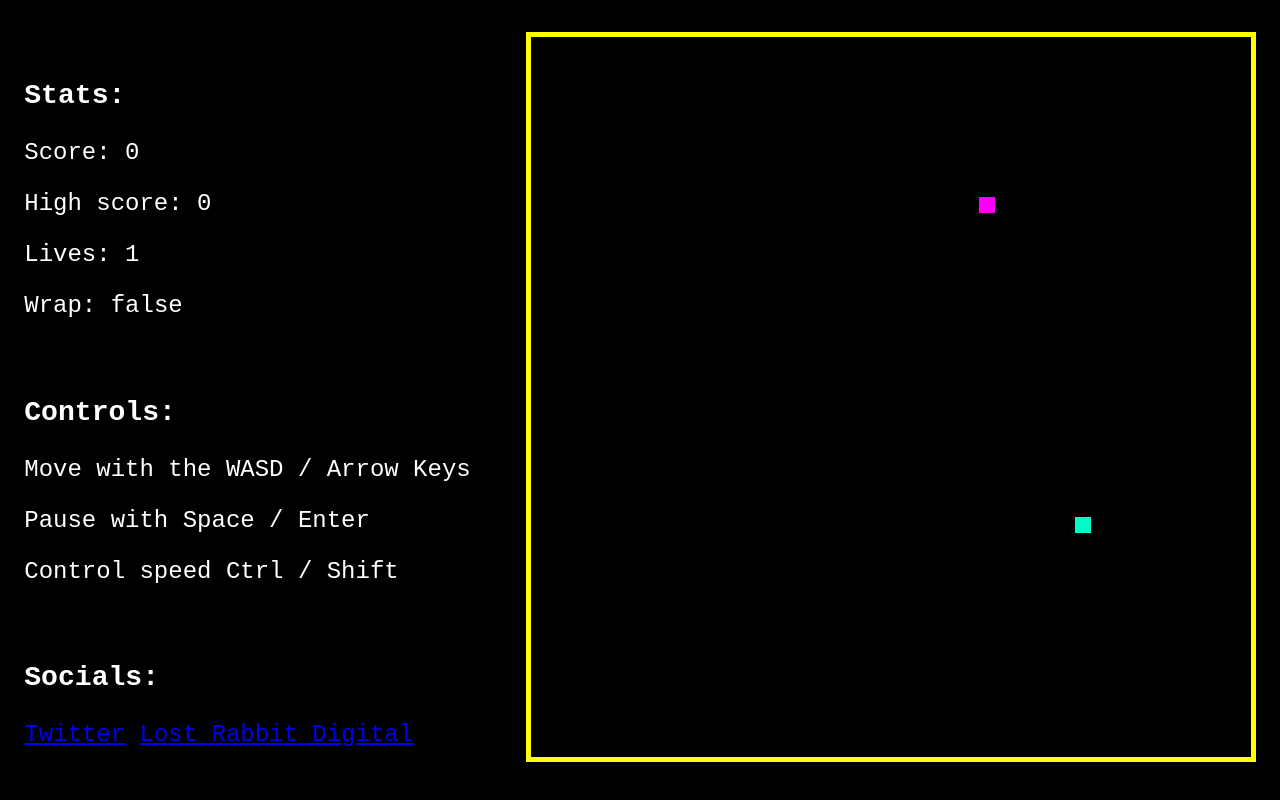
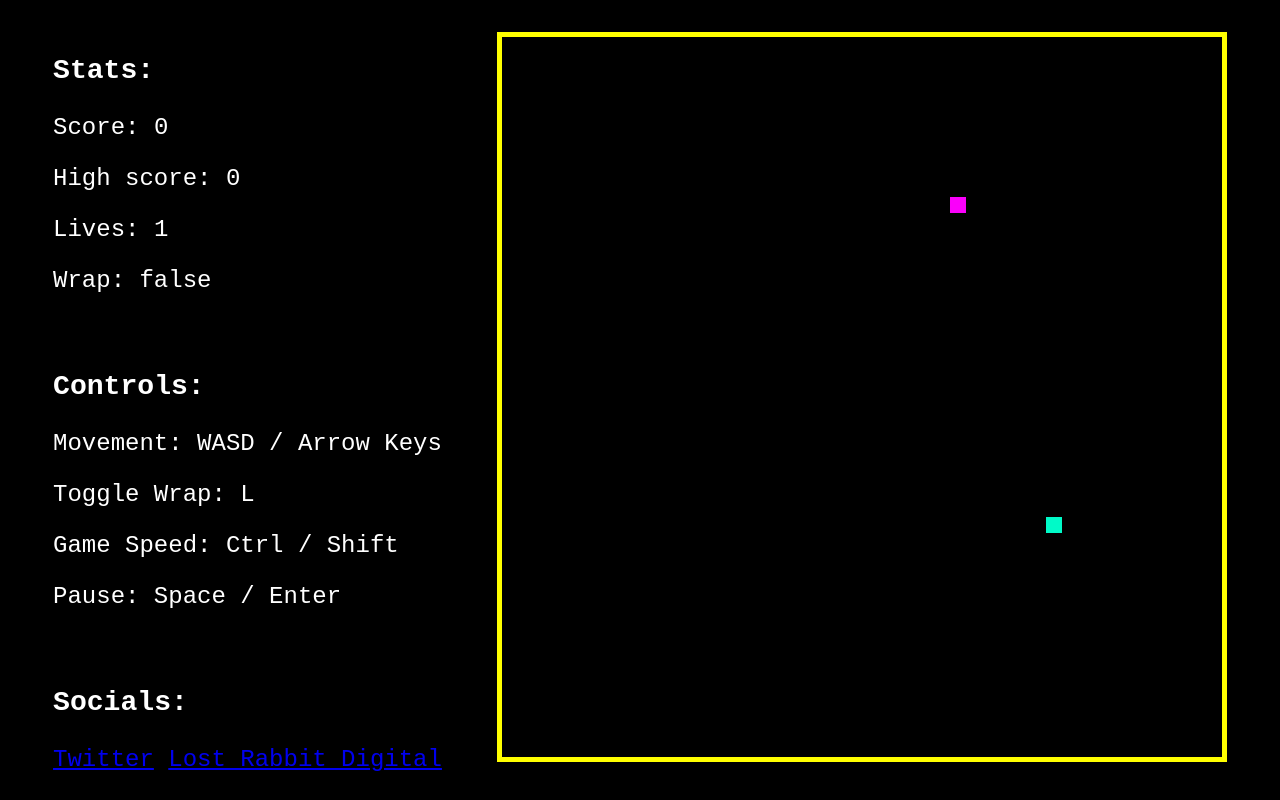
Before and after one commit to BodenMcHale/Snake-JavaScript, a website: page src/index.html in a window 1280 px wide. Drawn offline with Linux system fonts and the light colour scheme.

Commit message:
Changed format of controls

```diff
--- a/src/index.html
+++ b/src/index.html
@@ -37,9 +37,10 @@
 			</div>
 			<div  style="padding-top:25px">
 				<h3>Controls:</h3>
-				<p>Move with the WASD / Arrow Keys</p>
-				<p>Pause with Space / Enter</p>
-				<p>Control speed Ctrl / Shift</p>
+				<p>Movement: WASD / Arrow Keys</p>
+				<p>Toggle Wrap: L</p>
+				<p>Game Speed: Ctrl / Shift</p>
+				<p>Pause: Space / Enter</p>
 			</div>
 			<div	style="padding-top:25px">
 				<h3>Socials:</h3>
```
